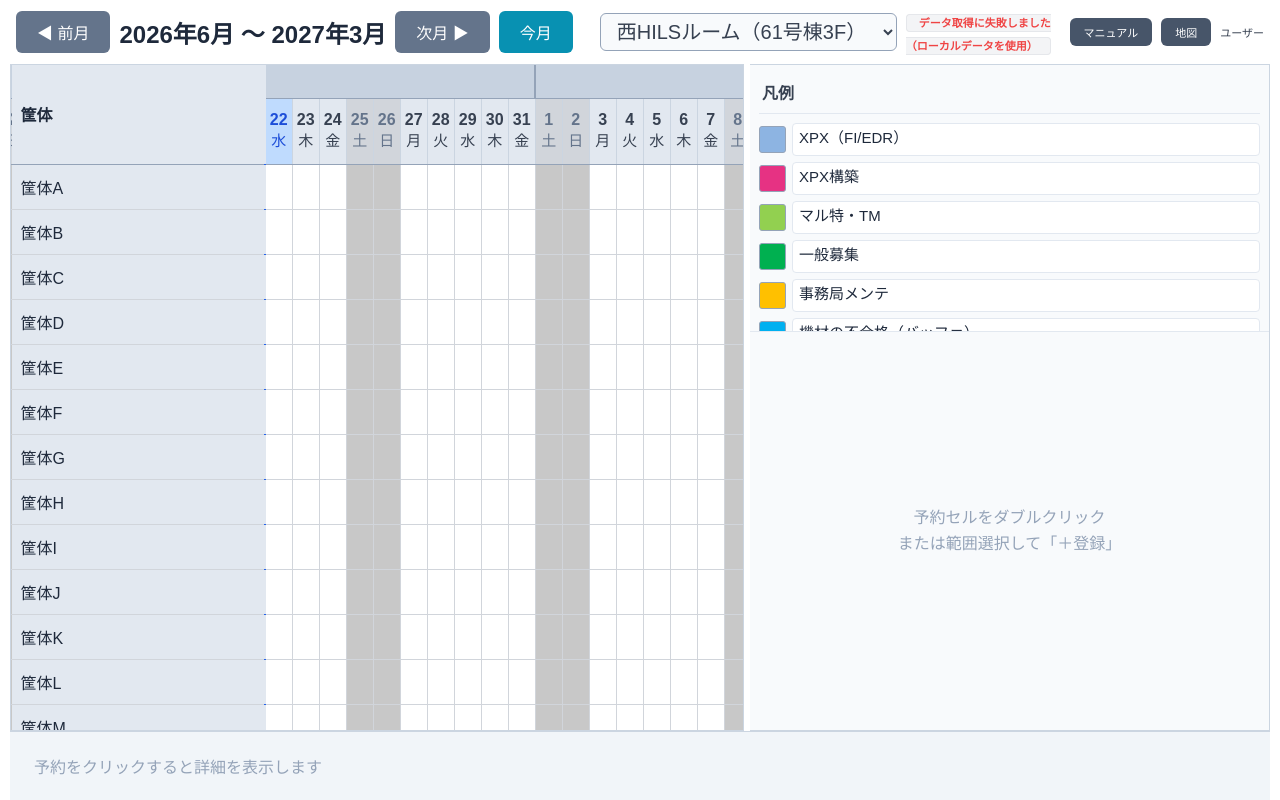
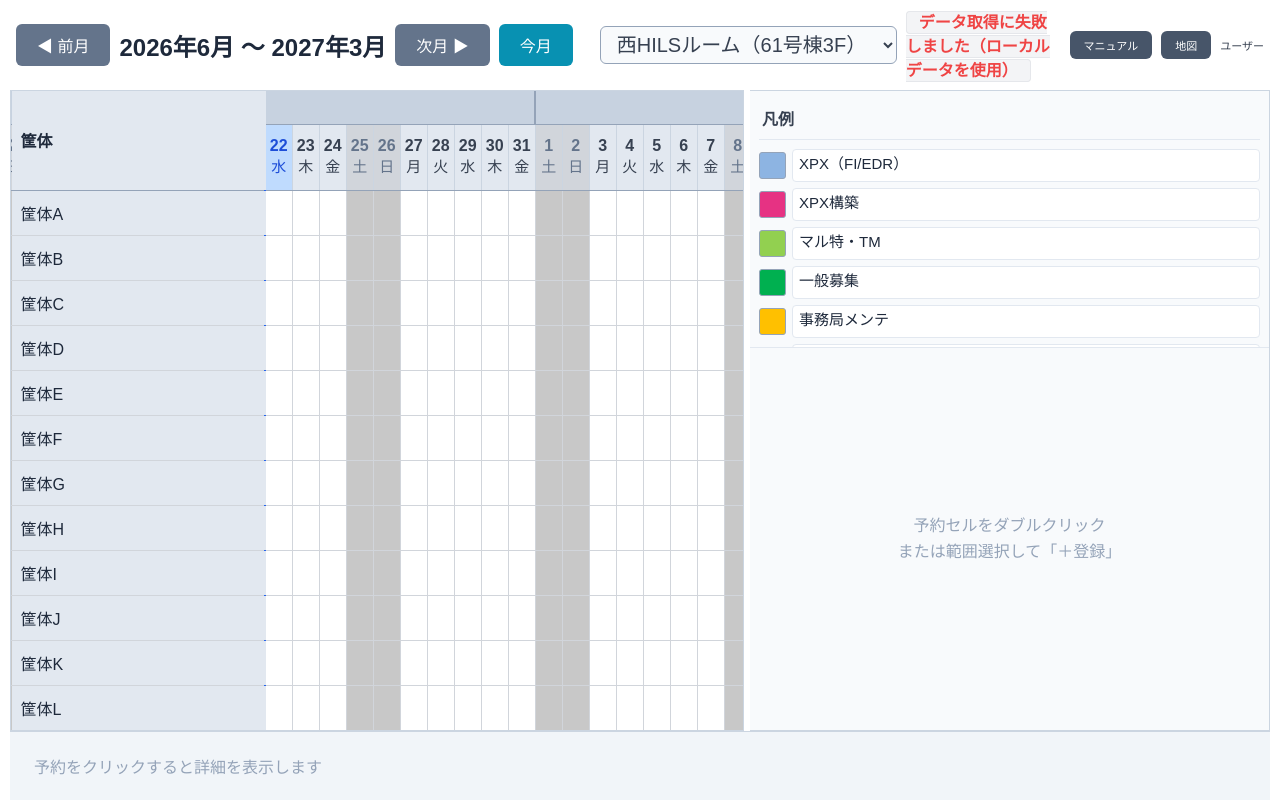
Before and after one commit to Hayato-Funao/GBEVWebSite, a plain HTML site: page frontend/index.html in a window 1280 px wide. Drawn offline with Linux system fonts and the light colour scheme; no server answers.

Commit message:
ステータス文のテキストサイズを拡大

```diff
--- a/frontend/style.css
+++ b/frontend/style.css
@@ -27,7 +27,8 @@ body {
   border: 1px solid #e5e7eb;
   border-radius: 4px;
   padding: 2px 12px;
-  font: 600 11px 'Meiryo UI', sans-serif;
+  /* 改修: ステータス文が小さく読みにくいため11px→16pxに拡大 */
+  font: 600 16px 'Meiryo UI', sans-serif;
 }
 
 .user-area {
```
